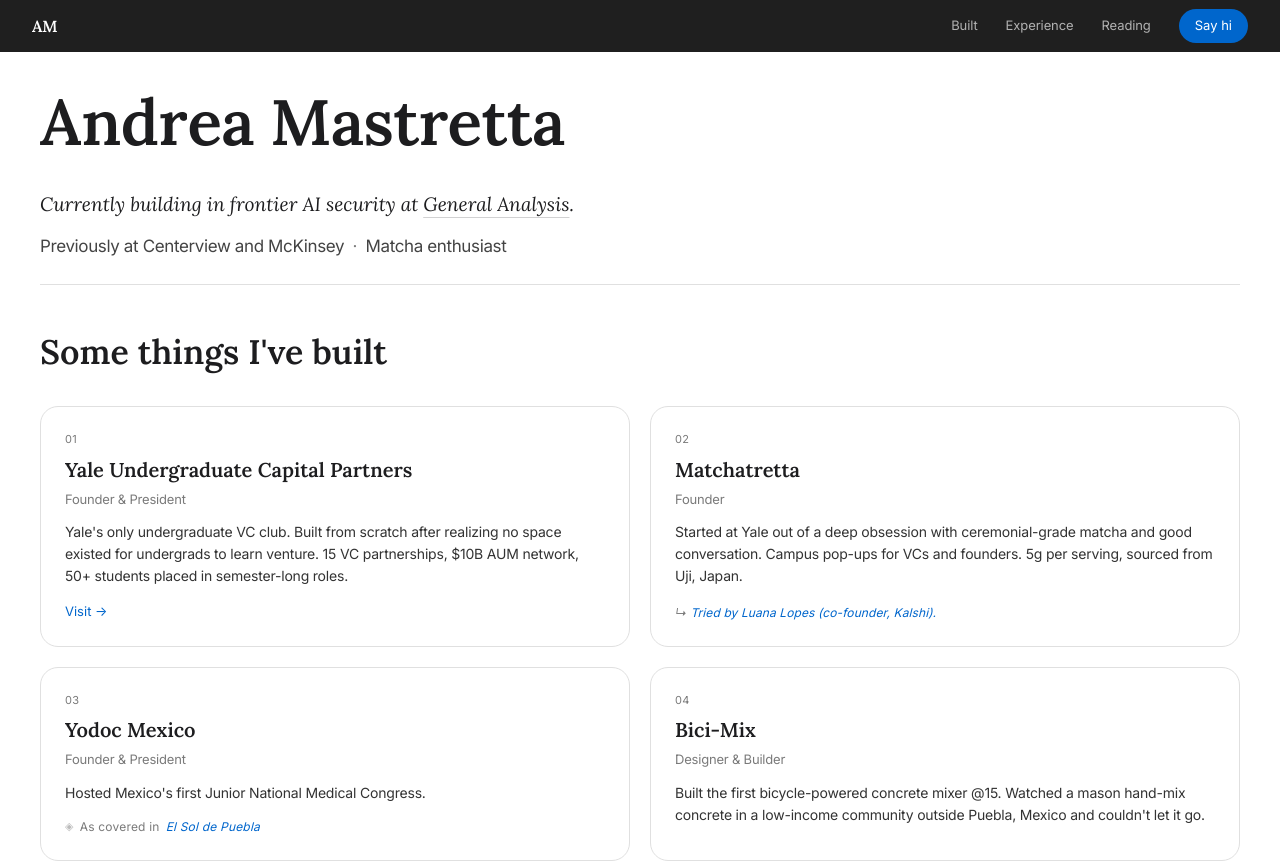
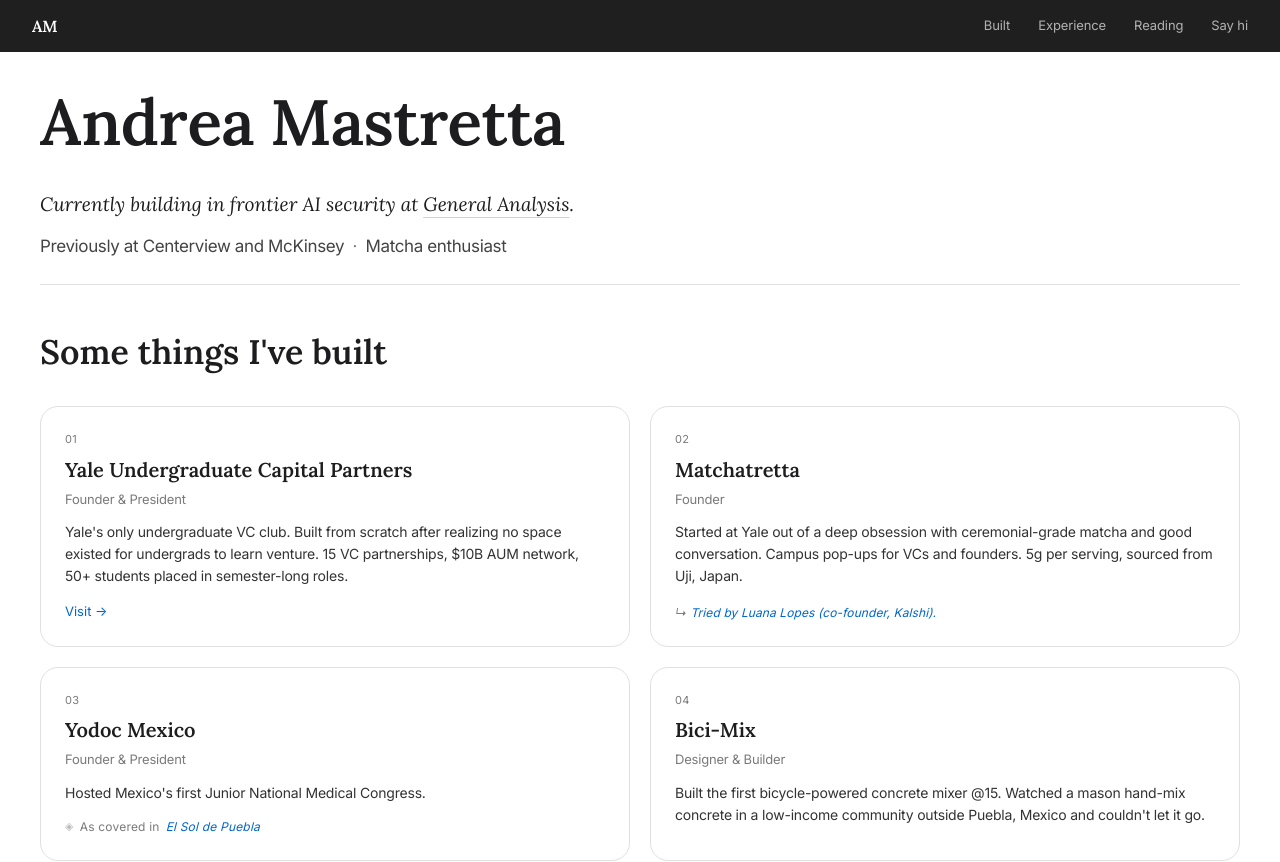
Before and after one commit to amastretta11/webdesign, a Next.js app: page / in a window 1280 px wide. Shown: the top 862 px of the page. Built offline with nearby package versions, Linux system fonts and the light colour scheme.

Commit message:
nav: match "Say hi" button style to other nav links
Drop blue pill treatment so it reads as a plain nav link.

Co-Authored-By: Claude Opus 4.7 (1M context) <noreply@anthropic.com>

```diff
--- a/components/Nav.tsx
+++ b/components/Nav.tsx
@@ -64,7 +64,7 @@ export default function Nav() {
         <button
           data-nav-item
           onClick={() => scrollTo("contact")}
-          className="text-[13px] text-white bg-brand hover:bg-brand/85 transition-colors duration-150 rounded-full px-4 py-[7px] border-0 cursor-pointer"
+          className="text-[13px] tracking-[-0.1px] text-white/65 hover:text-white transition-colors duration-150 bg-transparent border-0 cursor-pointer"
         >
           Say hi
         </button>
```
